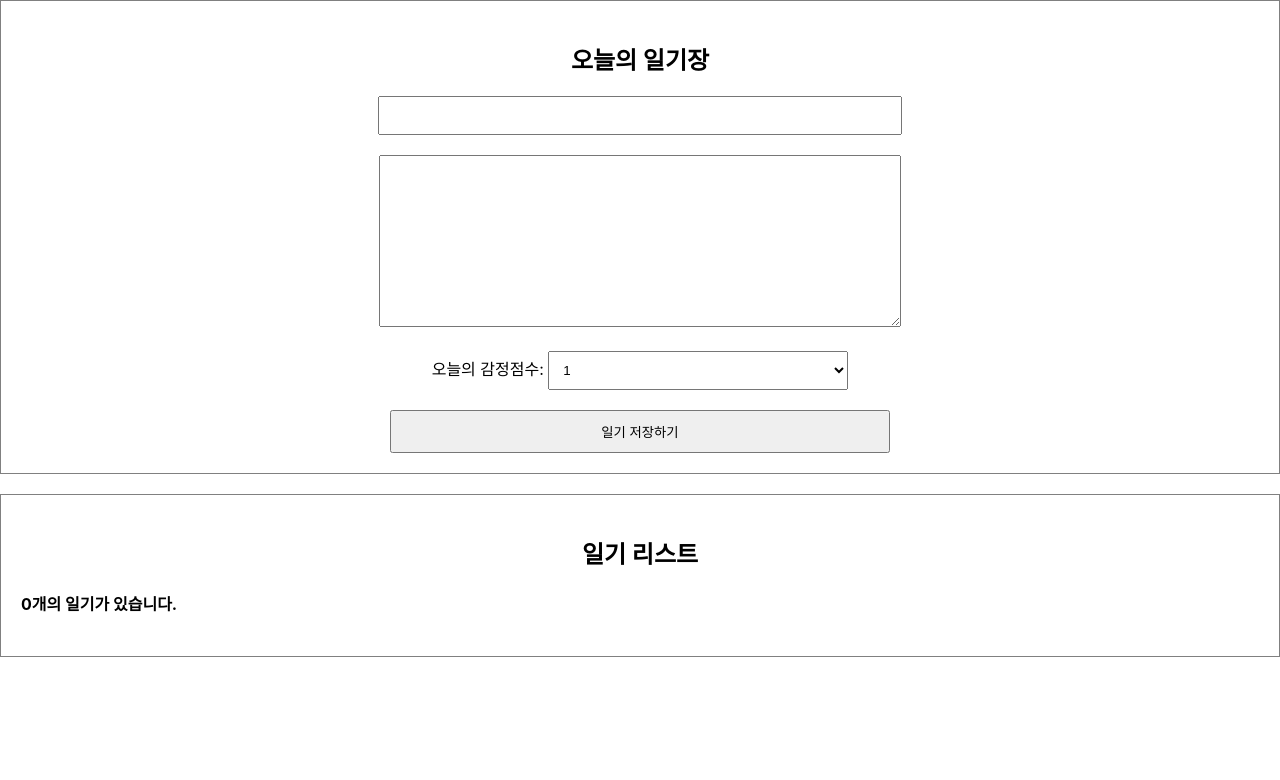
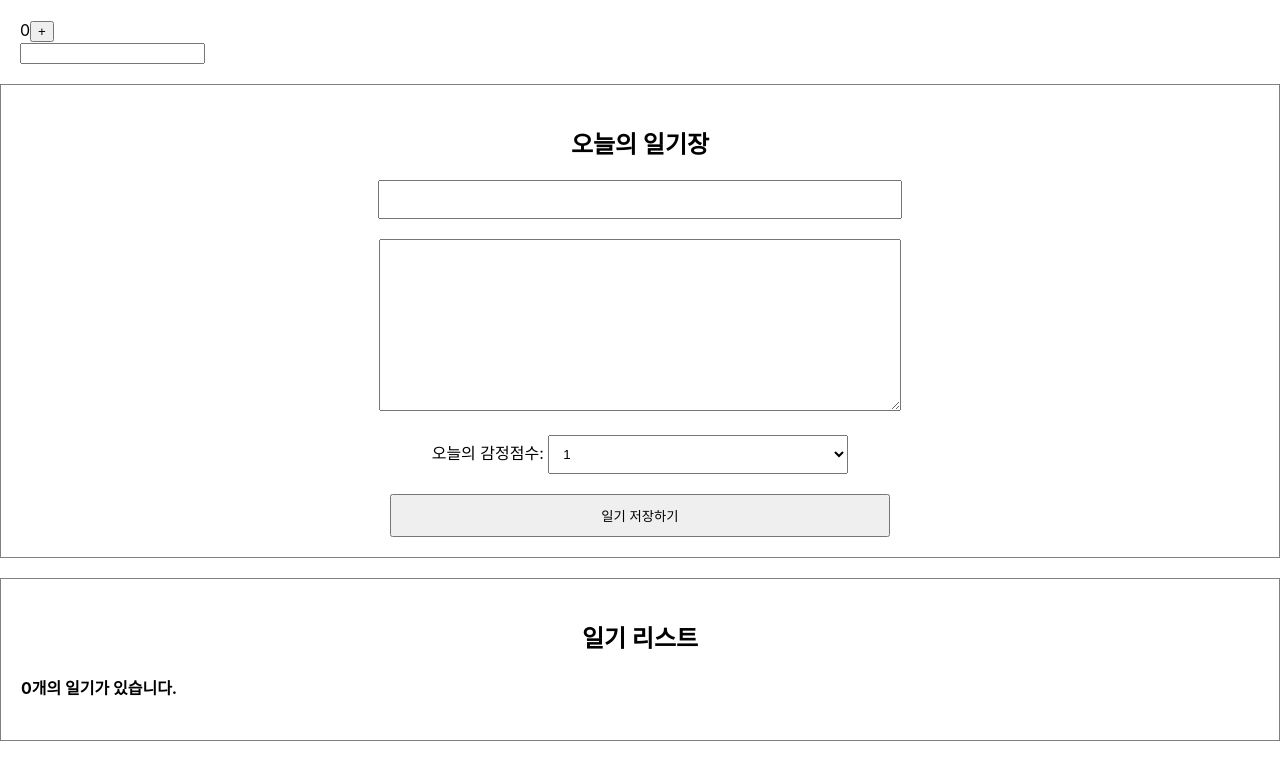
Before and after one commit to minz-cha/simpleDiary, a React (Create React App) app: page / in a window 1280 px wide. Shown: the top 780 px of the page. Built offline with nearby package versions, Linux system fonts and the light colour scheme.

Commit message:
useEffect test

```diff
--- a/src/App.js
+++ b/src/App.js
@@ -2,6 +2,7 @@ import { useRef, useState } from 'react';
 import './App.css';
 import DiaryEditor from './DiaryEditor';
 import DiaryList from './DiaryList';
+import Lifecycle from './Lifecycle';
 
 function App() {
   const [data, setData] = useState([]);
@@ -33,6 +34,7 @@ function App() {
 
   return (
     <div className='App'>
+      <Lifecycle />
       <DiaryEditor onCreate={onCreate} />
       <DiaryList onEdit={onEdit} onRemove={onRemove} diaryList={data} />
     </div>
--- /dev/null
+++ b/src/Lifecycle.js
@@ -0,0 +1,40 @@
+import React, { useEffect, useState } from "react"
+
+const Lifecycle = () => {
+    const [count, setCount] = useState(0)
+    const [text, setText] = useState("")
+
+    //컴포넌트가 Mount 되는 시점에만 제어
+    useEffect(() => {
+        console.log("Mount!")
+    }, [])
+
+    //컴포넌트가 업데이트 되는 경우를 제어
+    useEffect(() => {
+        console.log("Update!")
+    })
+
+    //dependency array에 있는 값이 변화 -> 앞에 있는 콜백함수 수행됨
+    useEffect(() => {
+        if (count > 5) {
+            alert(`count값이 5를 넘었습니다. 따라서 1로 초기화합니다.`)
+            setCount(1)
+        }
+    }, [count])
+
+    useEffect(() => {
+        console.log(`text is update: ${text}`)
+    }, [text])
+
+    return <div style={{ padding: 20 }}>
+        <div>
+            {count}
+            <button onClick={() => setCount(count + 1)}> + </button>
+        </div>
+        <div>
+            <input value={text} onChange={(e) => setText(e.target.value)} />
+        </div>
+    </div>
+}
+
+export default Lifecycle
```
